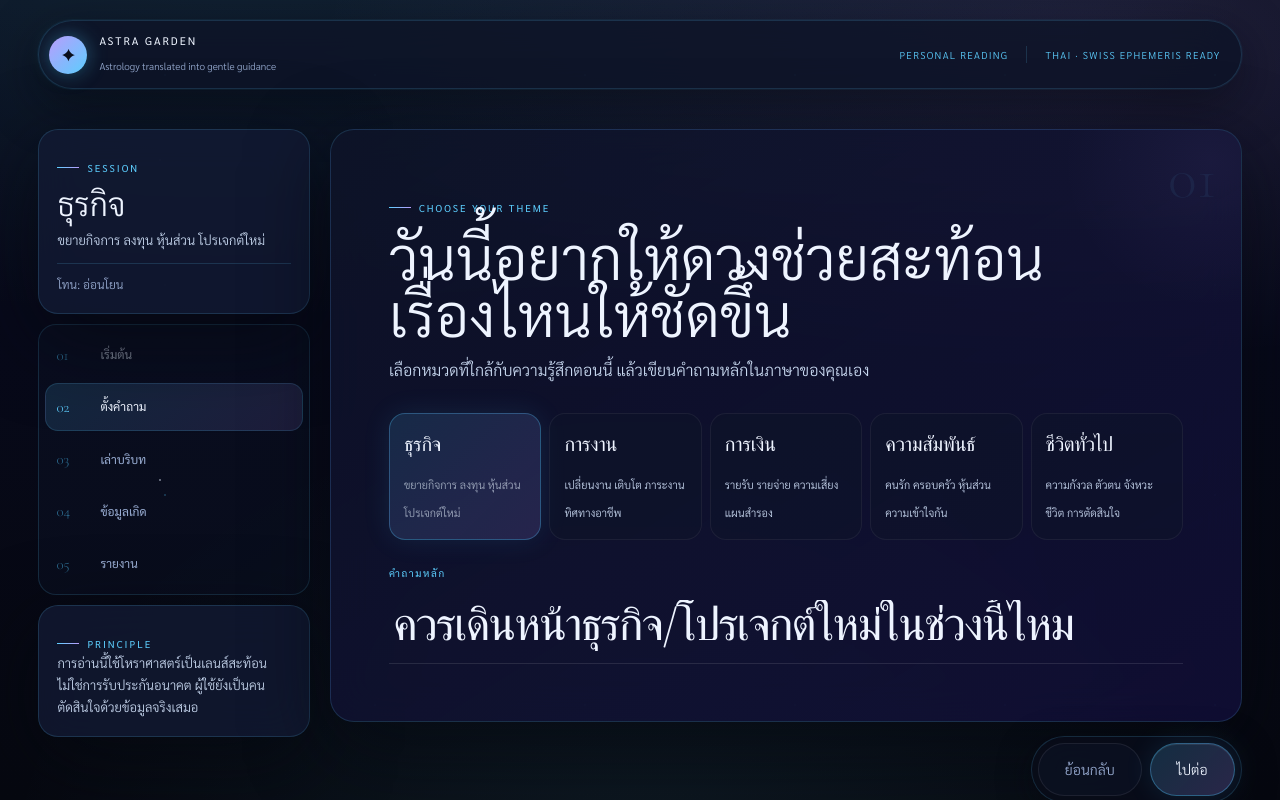
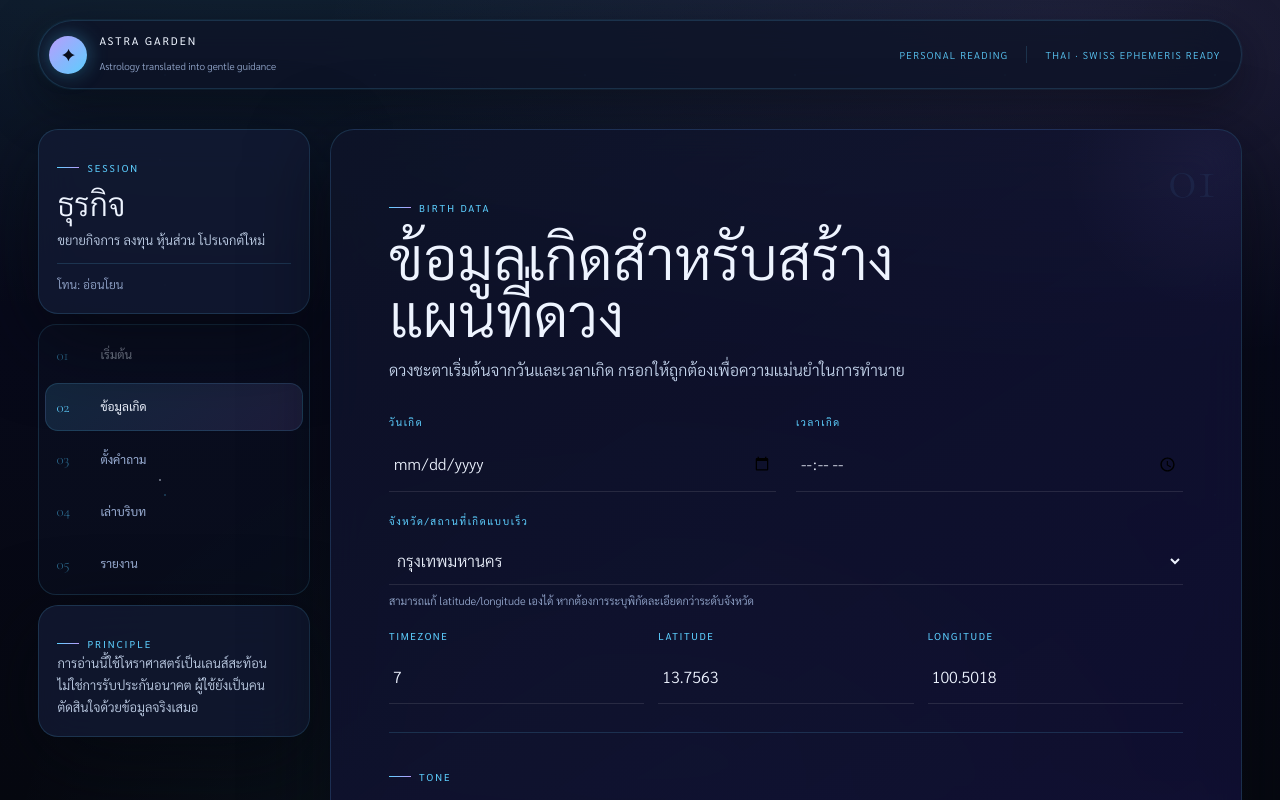
Before and after one commit to kitkasemkb/astra-garden, a Next.js app: page / in a window 1280 px wide. Both pictures are taken after a click on the button "เริ่มอ่านจังหวะชีวิต". Shown: the top 800 px of the page. Built offline with nearby package versions, Linux system fonts and the light colour scheme.

Commit message:
Reorder wizard — birth data first, then question, then context

```diff
--- a/app/page.tsx
+++ b/app/page.tsx
@@ -147,9 +147,9 @@ const tones = [
 
 const stepLabels = [
   "เริ่มต้น",
+  "ข้อมูลเกิด",
   "ตั้งคำถาม",
   "เล่าบริบท",
-  "ข้อมูลเกิด",
   "รายงาน",
 ];
 
@@ -346,11 +346,11 @@ export default function HomePage() {
 
   const canGoNext =
     step === 1
-      ? Boolean(topic.trim())
+      ? Boolean(birthDate && birthTime)
       : step === 2
-        ? Boolean(situation.trim())
+        ? Boolean(topic.trim())
         : step === 3
-          ? Boolean(birthDate && birthTime)
+          ? Boolean(situation.trim())
           : true;
 
   return (
@@ -457,100 +457,14 @@ export default function HomePage() {
 
           <section className="session-stage">
             {step === 1 && (
-              <div className="editorial-panel question-panel">
+              <div className="editorial-panel birth-panel">
                 <div className="panel-number">01</div>
-                <div className="panel-heading">
-                  <span>Choose your theme</span>
-                  <h2>วันนี้อยากให้ดวงช่วยสะท้อนเรื่องไหนให้ชัดขึ้น</h2>
-                  <p>
-                    เลือกหมวดที่ใกล้กับความรู้สึกตอนนี้
-                    แล้วเขียนคำถามหลักในภาษาของคุณเอง
-                  </p>
-                </div>
-
-                <div className="premium-choice-grid">
-                  {categories.map((item) => (
-                    <button
-                      key={item.id}
-                      className={`premium-choice ${category === item.id ? "selected" : ""}`}
-                      onClick={() => selectCategory(item.id)}
-                    >
-                      <span>{item.label}</span>
-                      <small>{item.hint}</small>
-                    </button>
-                  ))}
-                </div>
-
-                <label className="lux-field statement-field">
-                  <span>คำถามหลัก</span>
-                  <input
-                    value={topic}
-                    onChange={(e) => setTopic(e.target.value)}
-                    placeholder="เช่น ควรเดินหน้าธุรกิจนี้ไหม"
-                  />
-                </label>
-              </div>
-            )}
-
-            {step === 2 && (
-              <div className="editorial-panel context-panel">
-                <div className="panel-number">02</div>
-                <div className="panel-heading narrow">
-                  <span>Tell the context</span>
-                  <h2>เล่าให้เหมือนคุยกับที่ปรึกษาส่วนตัว</h2>
-                  <p>
-                    ไม่ต้องเขียนให้สวย แค่เล่าความจริง ความลังเล
-                    และสิ่งที่คุณอยากให้ระบบช่วยมอง
-                  </p>
-                </div>
-
-                <label className="lux-field story-field">
-                  <span>สถานการณ์ตอนนี้</span>
-                  <textarea
-                    value={situation}
-                    onChange={(e) => setSituation(e.target.value)}
-                    placeholder="เช่น ตอนนี้กำลังคิดจะขยายกิจการ แต่ยังไม่แน่ใจเรื่องกระแสเงินสด ทีมงาน และจังหวะเวลา..."
-                  />
-                </label>
-
-                <div className="field-pair">
-                  <label className="lux-field">
-                    <span>ทางเลือกที่กำลังคิด</span>
-                    <input
-                      value={options}
-                      onChange={(e) => setOptions(e.target.value)}
-                      placeholder="เดินหน้าต่อ / พักก่อน / ทดลองเล็ก ๆ"
-                    />
-                  </label>
-                  <label className="lux-field">
-                    <span>สิ่งที่กังวลที่สุด</span>
-                    <input
-                      value={concern}
-                      onChange={(e) => setConcern(e.target.value)}
-                      placeholder="กลัวตัดสินใจเร็วไป / กลัวเสียโอกาส"
-                    />
-                  </label>
-                </div>
-
-                <label className="lux-field">
-                  <span>ผลลัพธ์ที่อยากได้</span>
-                  <input
-                    value={goal}
-                    onChange={(e) => setGoal(e.target.value)}
-                  />
-                </label>
-              </div>
-            )}
-
-            {step === 3 && (
-              <div className="editorial-panel birth-panel">
-                <div className="panel-number">03</div>
                 <div className="panel-heading narrow">
                   <span>Birth data</span>
                   <h2>ข้อมูลเกิดสำหรับสร้างแผนที่ดวง</h2>
                   <p>
-                    ยึดพิกัดสถานที่เกิดจริงเป็นหลัก หากต้องการละเอียดกว่าระดับจังหวัด
-                    สามารถแก้ latitude/longitude เองได้
+                    ดวงชะตาเริ่มต้นจากวันและเวลาเกิด
+                    กรอกให้ถูกต้องเพื่อความแม่นยำในการทำนาย
                   </p>
                 </div>
 
@@ -623,7 +537,7 @@ export default function HomePage() {
                 <div className="tone-suite">
                   <div>
                     <span className="rail-label">Tone</span>
-                    <h3>อยากให้ที่ปรึกษาพูดกับคุณแบบไหน</h3>
+                    <h3>อยากให้หมอดูพูดกับคุณแบบไหน</h3>
                   </div>
                   <div className="premium-choice-grid tone-grid">
                     {tones.map((item) => (
@@ -638,6 +552,92 @@ export default function HomePage() {
                     ))}
                   </div>
                 </div>
+              </div>
+            )}
+
+            {step === 2 && (
+              <div className="editorial-panel question-panel">
+                <div className="panel-number">02</div>
+                <div className="panel-heading">
+                  <span>Choose your theme</span>
+                  <h2>อยากให้ดวงทำนายเรื่องไหน</h2>
+                  <p>
+                    เลือกหมวดที่ใกล้กับสิ่งที่อยากรู้
+                    แล้วเขียนคำถามในใจของคุณ
+                  </p>
+                </div>
+
+                <div className="premium-choice-grid">
+                  {categories.map((item) => (
+                    <button
+                      key={item.id}
+                      className={`premium-choice ${category === item.id ? "selected" : ""}`}
+                      onClick={() => selectCategory(item.id)}
+                    >
+                      <span>{item.label}</span>
+                      <small>{item.hint}</small>
+                    </button>
+                  ))}
+                </div>
+
+                <label className="lux-field statement-field">
+                  <span>คำถามหลัก</span>
+                  <input
+                    value={topic}
+                    onChange={(e) => setTopic(e.target.value)}
+                    placeholder="เช่น ควรเดินหน้าธุรกิจนี้ไหม"
+                  />
+                </label>
+              </div>
+            )}
+
+            {step === 3 && (
+              <div className="editorial-panel context-panel">
+                <div className="panel-number">03</div>
+                <div className="panel-heading narrow">
+                  <span>Tell the context</span>
+                  <h2>เล่าสถานการณ์ให้หมอดูฟัง</h2>
+                  <p>
+                    ยิ่งเล่าได้ละเอียด ดวงยิ่งแม่น
+                    ไม่ต้องเขียนสวย แค่เล่าความจริง
+                  </p>
+                </div>
+
+                <label className="lux-field story-field">
+                  <span>สถานการณ์ตอนนี้</span>
+                  <textarea
+                    value={situation}
+                    onChange={(e) => setSituation(e.target.value)}
+                    placeholder="เช่น ตอนนี้กำลังคิดจะขยายกิจการ แต่ยังไม่แน่ใจเรื่องกระแสเงินสด ทีมงาน และจังหวะเวลา..."
+                  />
+                </label>
+
+                <div className="field-pair">
+                  <label className="lux-field">
+                    <span>ทางเลือกที่กำลังคิด</span>
+                    <input
+                      value={options}
+                      onChange={(e) => setOptions(e.target.value)}
+                      placeholder="เดินหน้าต่อ / พักก่อน / ทดลองเล็ก ๆ"
+                    />
+                  </label>
+                  <label className="lux-field">
+                    <span>สิ่งที่กังวลที่สุด</span>
+                    <input
+                      value={concern}
+                      onChange={(e) => setConcern(e.target.value)}
+                      placeholder="กลัวตัดสินใจเร็วไป / กลัวเสียโอกาส"
+                    />
+                  </label>
+                </div>
+
+                <label className="lux-field">
+                  <span>ผลลัพธ์ที่อยากได้</span>
+                  <input
+                    value={goal}
+                    onChange={(e) => setGoal(e.target.value)}
+                  />
+                </label>
               </div>
             )}
 
@@ -669,9 +669,9 @@ export default function HomePage() {
                     <button
                       className="luxury-button wide-button"
                       onClick={submit}
-                      disabled={!birthDate || !birthTime || !situation.trim()}
+                      disabled={!birthDate || !birthTime || !topic.trim()}
                     >
-                      คำนวณดวงและอ่านคำแนะนำ
+                      คำนวณดวงและทำนาย
                     </button>
                   </div>
                 )}
@@ -829,7 +829,7 @@ export default function HomePage() {
                   className="luxury-button"
                   onClick={submit}
                   disabled={
-                    loading || !birthDate || !birthTime || !situation.trim()
+                    loading || !birthDate || !birthTime || !topic.trim()
                   }
                 >
                   อ่านใหม่อีกครั้ง
```
